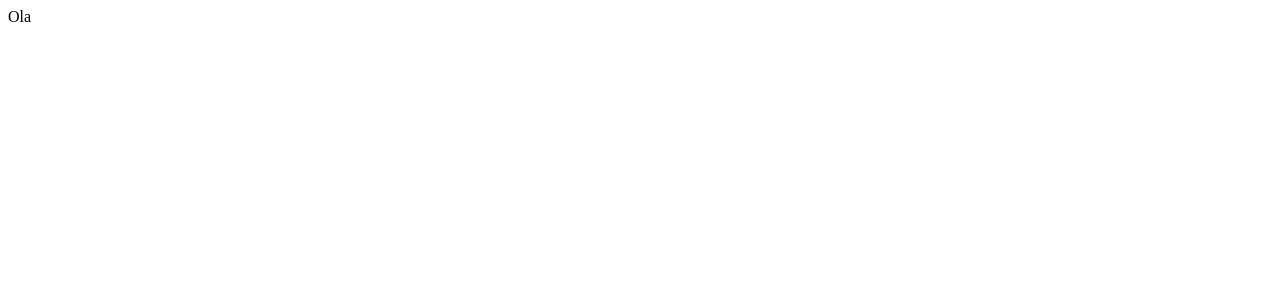
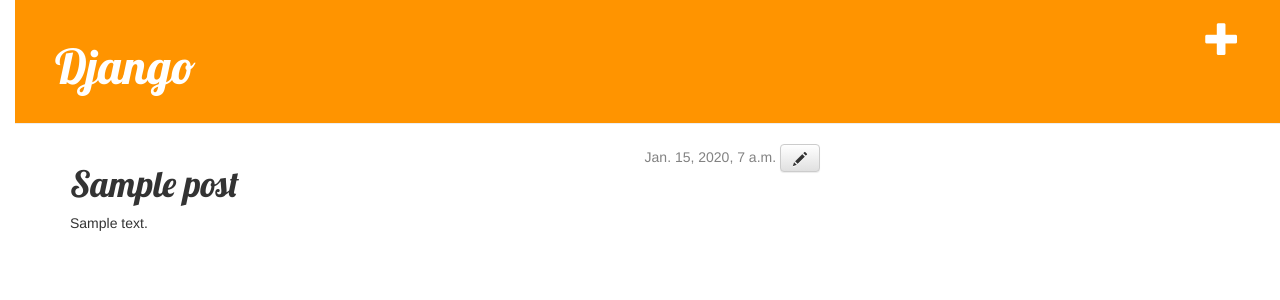
Before and after one commit to soutolucas/my_first_blog, a Django app: page /post/1/ in a window 1280 px wide. Before the commit the part shown is almost empty. Shown: the top 300 px of the page. Run offline with Django 3.2, Linux system fonts and the light colour scheme; tables that the repository leaves empty hold one stand-in row (values such as "Sample post"); some libraries are stand-ins or nearby versions.

Commit message:
Added views to create/edit blog post inside the site.

```diff
--- a/blog/templates/blog/base.html
+++ b/blog/templates/blog/base.html
@@ -9,8 +9,9 @@
 
     </head>
     <body>
-        <div  class="page-header">
-            <h1><a href="/">Django</a></h1>
+        <div class="page-header">
+            <a href="{% url 'blog.views.post_new' %}" class="top-menu"><span class="glyphicon glyphicon-plus"></span></a>
+            <h1><a href="">Django</a></h1>
         </div>
         <div class="content container">
           <div class="row">
--- a/blog/templates/blog/post_detail.html
+++ b/blog/templates/blog/post_detail.html
@@ -1,3 +1,12 @@
-<html>
-  <p>Ola</p>
-</html>
+{% extends 'blog/base.html' %}
+
+{% block content %}
+    <div class="date">
+    {% if post.published_date %}
+        {{ post.published_date }}
+    {% endif %}
+    <a class="btn btn-default" href="{% url 'post_edit' pk=post.pk %}"><span class="glyphicon glyphicon-pencil"></span></a>
+    </div>
+    <h1>{{ post.title }}</h1>
+    <p>{{ post.text|linebreaks }}</p>
+{% endblock %}
--- a/blog/urls.py
+++ b/blog/urls.py
@@ -4,4 +4,6 @@ from . import views
 urlpatterns = [
     url(r'^$', views.post_list),
     url(r'^post/(?P<pk>[0-9]+)/$', views.post_detail),
+    url(r'^post/new/$', views.post_new, name='post_new'),
+    url(r'^post/(?P<pk>[0-9]+)/edit/$', views.post_edit, name='post_edit'),
 ]
--- a/blog/views.py
+++ b/blog/views.py
@@ -1,6 +1,7 @@
-from django.shortcuts import render, get_object_or_404
+from django.shortcuts import render, get_object_or_404, redirect
 from django.utils import timezone
 from .models import Post
+from .forms import PostForm
 
 def post_list(request):
     posts = Post.objects.filter(published_date__lte=timezone.now()).order_by('-published_date')
@@ -9,3 +10,30 @@ def post_list(request):
 def post_detail(request, pk):
     post = get_object_or_404(Post, pk=pk)
     return render(request, 'blog/post_detail.html', {'post' : post})
+
+def post_new(request):
+    if request.method == "POST":
+        form = PostForm(request.POST)
+        if form.is_valid():
+            post = form.save(commit=False)
+            post.author = request.user
+            post.published_date = timezone.now()
+            post.save()
+            return redirect('blog.views.post_detail', pk = post.pk)
+    else:
+        form = PostForm()
+    return render(request, 'blog/post_edit.html', {'form' : form})
+
+def post_edit(request, pk):
+    post = get_object_or_404(Post, pk=pk)
+    if request.method == "POST":
+        form = PostForm(request.POST, instance=post)
+        if form.is_valid():
+            post = form.save(commit=False)
+            post.author = request.user
+            post.published_date = timezone.now()
+            post.save()
+            return redirect('blog.views.post_detail', pk=post.pk)
+    else:
+        form = PostForm(instance=post)
+    return render(request, 'blog/post_edit.html', {'form' : form})
```
Also changed, not shown: blog/forms.py (added, +8 -0 lines), blog/templates/blog/post_edit.html (added, +9 -0 lines).
